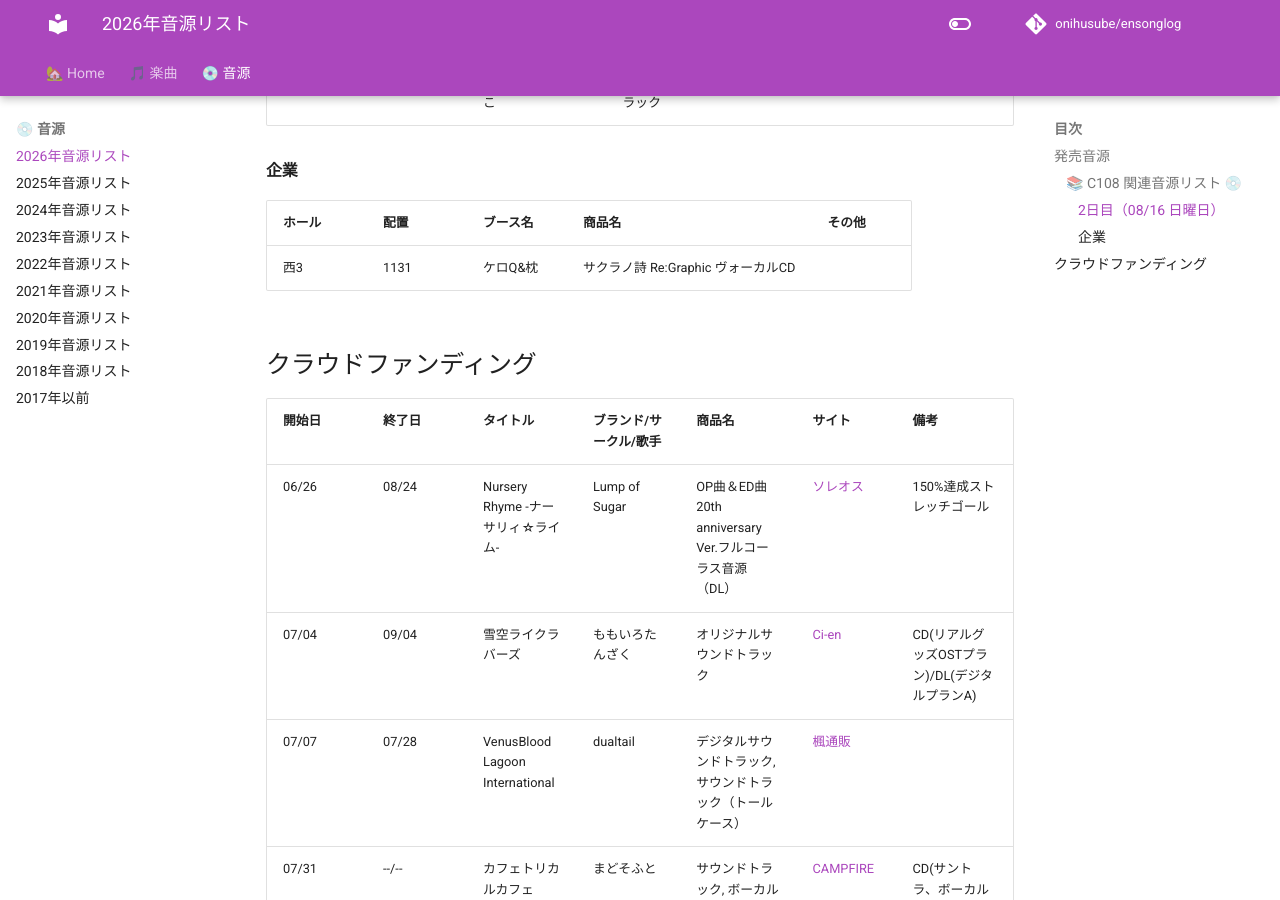
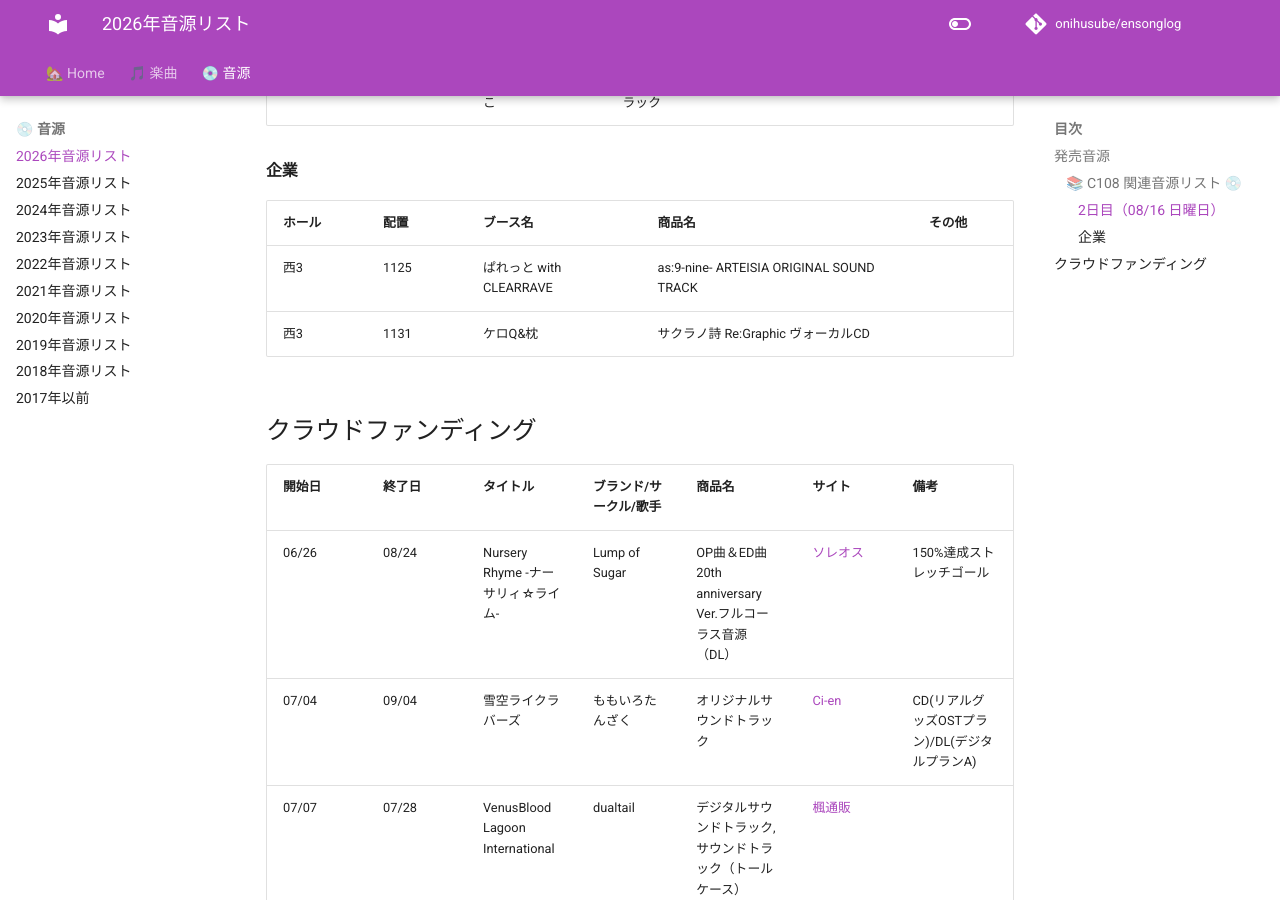
Before and after one commit to onihusube/ensonglog, an MkDocs documentation site: the page built from docs/2026/音源.md, in a window 1280 px wide and 900 px high, scrolled down 11781 px. Built offline with MkDocs 1.6.1 and Material for MkDocs 9.7.7, drawn with Linux system fonts in a browser that asks for light colours; comment, search, counter and statistics services are not loaded.

Commit message:
as:9サントラ追記

```diff
--- a/docs/2026/音源.md
+++ b/docs/2026/音源.md
@@ -179,6 +179,7 @@ search:
 
 |ホール|配置|ブース名|商品名|その他|
 |---|---|---|---|---|
+| 西3 | 1125 | ぱれっと with CLEARRAVE | as:9-nine- ARTEISIA ORIGINAL SOUND TRACK |  |
 | 西3 | 1131 | ケロQ&枕 | サクラノ詩 Re:Graphic ヴォーカルCD |  |
 
 ## クラウドファンディング
```
